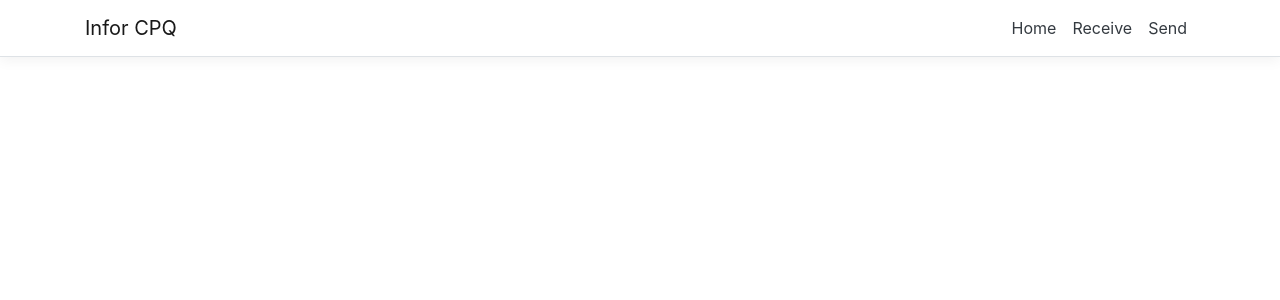
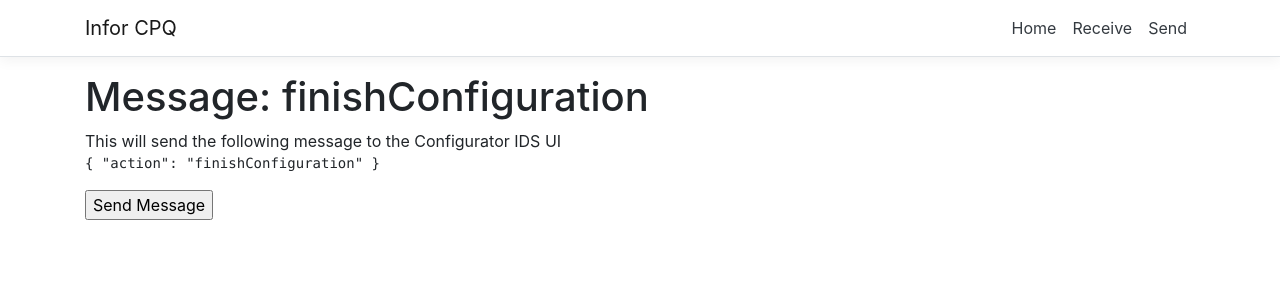
Before and after one commit to timdunham/ext-app-sample, a React (Create React App) app in the folder ClientApp/: page /send/finish in a window 1280 px wide. Shown: the top 300 px of the page. Built offline with nearby package versions, Linux system fonts and the light colour scheme.

Commit message:
finishConfiguration event

```diff
--- a/ClientApp/src/App.tsx
+++ b/ClientApp/src/App.tsx
@@ -9,6 +9,7 @@ import './custom.css'
 import ConfiguratorEventListener from './components/ConfiguratorEventListener';
 import SetScreenOption from './components/Send/SetScreenOption';
 import Configure from './components/Send/Configure';
+import Finish from './components/Send/Finish';
 
 export default () => (
     <Layout>
@@ -16,6 +17,7 @@ export default () => (
         <Route path='/send/home' component={SendHome} />
         <Route path='/send/setScreenOption' component={SetScreenOption} />
         <Route path='/send/configure' component={Configure} />
+        <Route path='/send/finish' component={Finish} />
         <Route path='/receive' component={Receive} />
         <ConfiguratorEventListener />
     </Layout>
--- a/ClientApp/src/components/ConfiguratorEventListener.tsx
+++ b/ClientApp/src/components/ConfiguratorEventListener.tsx
@@ -25,6 +25,9 @@ export default function ConfiguratorEventListener() {
                 case "ConfigureEvent":
                     history.push("/send/configure");
                     break;
+                case "FinishConfigurationEvent":
+                    history.push("/send/finish");
+                    break;
                 case "SetScreenOptionEvent":
                     const message = SetScreenOptionState.actionCreators.setScreenOptionId(eventData.data.screenId);
                     dispatch(message);
--- /dev/null
+++ b/ClientApp/src/components/Send/Finish.tsx
@@ -0,0 +1,19 @@
+import * as React from 'react';
+import { useDispatch } from 'react-redux';
+
+const Configure: React.FC = () => {
+  const dispatch = useDispatch();
+  const message = "{ \"action\": \"finishConfiguration\" }";
+  const sendMessage = ( )=> {
+    window.parent.postMessage(JSON.parse(message), "*");
+  };
+
+  return (<div>
+    <h1>Message: finishConfiguration</h1>
+    This will send the following message to the Configurator IDS UI
+      <pre><code>{message}</code></pre>
+      <input type="button" onClick={sendMessage} value="Send Message" />
+  </div>
+)};
+
+export default Configure;
```
